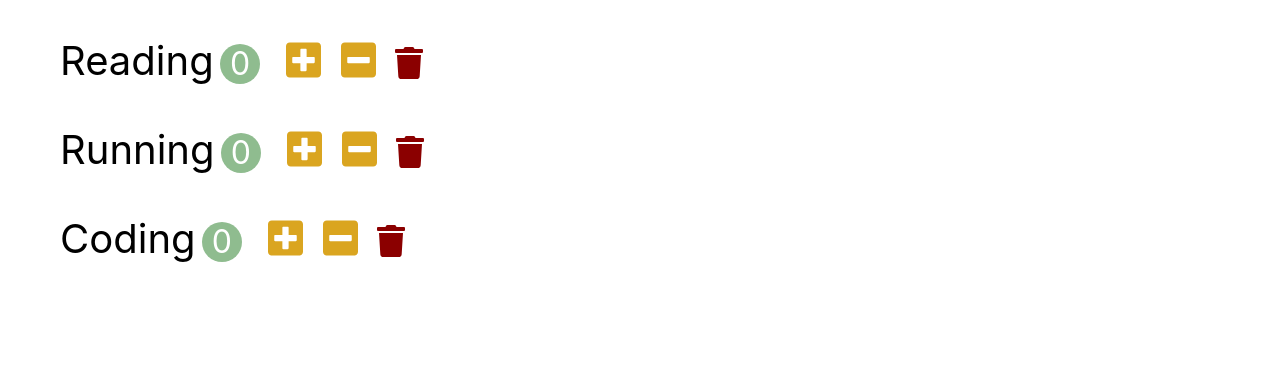
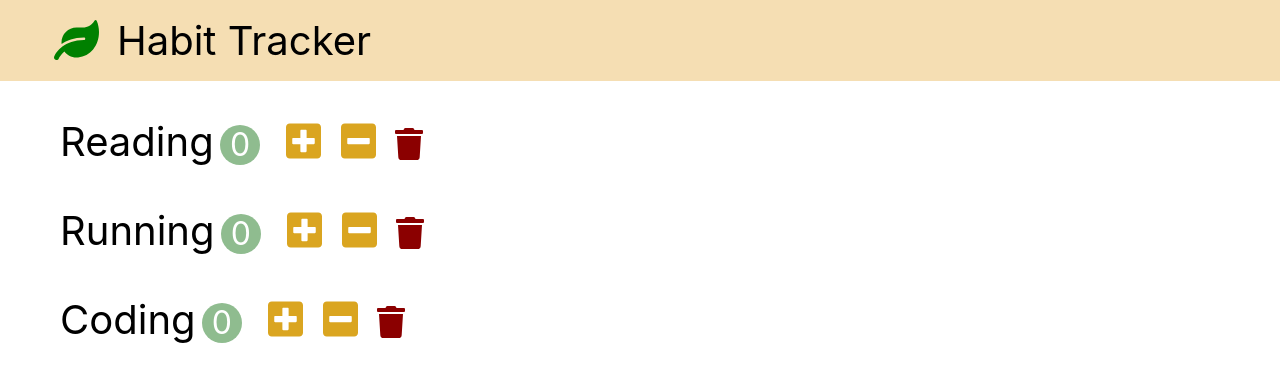
Before and after one commit to wan8234/habit-tracker, a React (Create React App) app: page / in a window 1280 px wide. Shown: the top 382 px of the page. Built offline with nearby package versions, Linux system fonts and the light colour scheme.

Commit message:
add navbar

```diff
--- a/src/App.css
+++ b/src/App.css
@@ -43,3 +43,20 @@ button {
     font-size: 2rem;
     color: darkred;
 }
+
+.navbar {
+    background-color: wheat;
+    padding: 1rem;
+    padding-left: 3rem;
+}
+
+.logo-leaf {
+    font-size: 2.5rem;
+    margin-right: 0.3em;
+    color: green;
+    background-color: transparent;
+}
+
+.habit-tracker {
+    font-size: 2.5rem;
+}
--- a/src/app.jsx
+++ b/src/app.jsx
@@ -1,9 +1,17 @@
-import React from "react";
+import React, { Component } from "react";
 import "./app.css";
 import Habits from "./components/habits";
+import Navbar from "./components/navbar";
 
-function App() {
-    return <Habits />;
+class App extends Component {
+    render() {
+        return (
+            <>
+                <Navbar />
+                <Habits />
+            </>
+        );
+    }
 }
 
 export default App;
--- /dev/null
+++ b/src/components/navbar.jsx
@@ -0,0 +1,16 @@
+import React, { Component } from "react";
+
+class Navbar extends Component {
+    render() {
+        return (
+            <div className="navbar">
+                <button className="logo-leaf">
+                    <i class="fas fa-leaf"></i>
+                </button>
+                <span className="habit-tracker">Habit Tracker</span>
+            </div>
+        );
+    }
+}
+
+export default Navbar;
```
